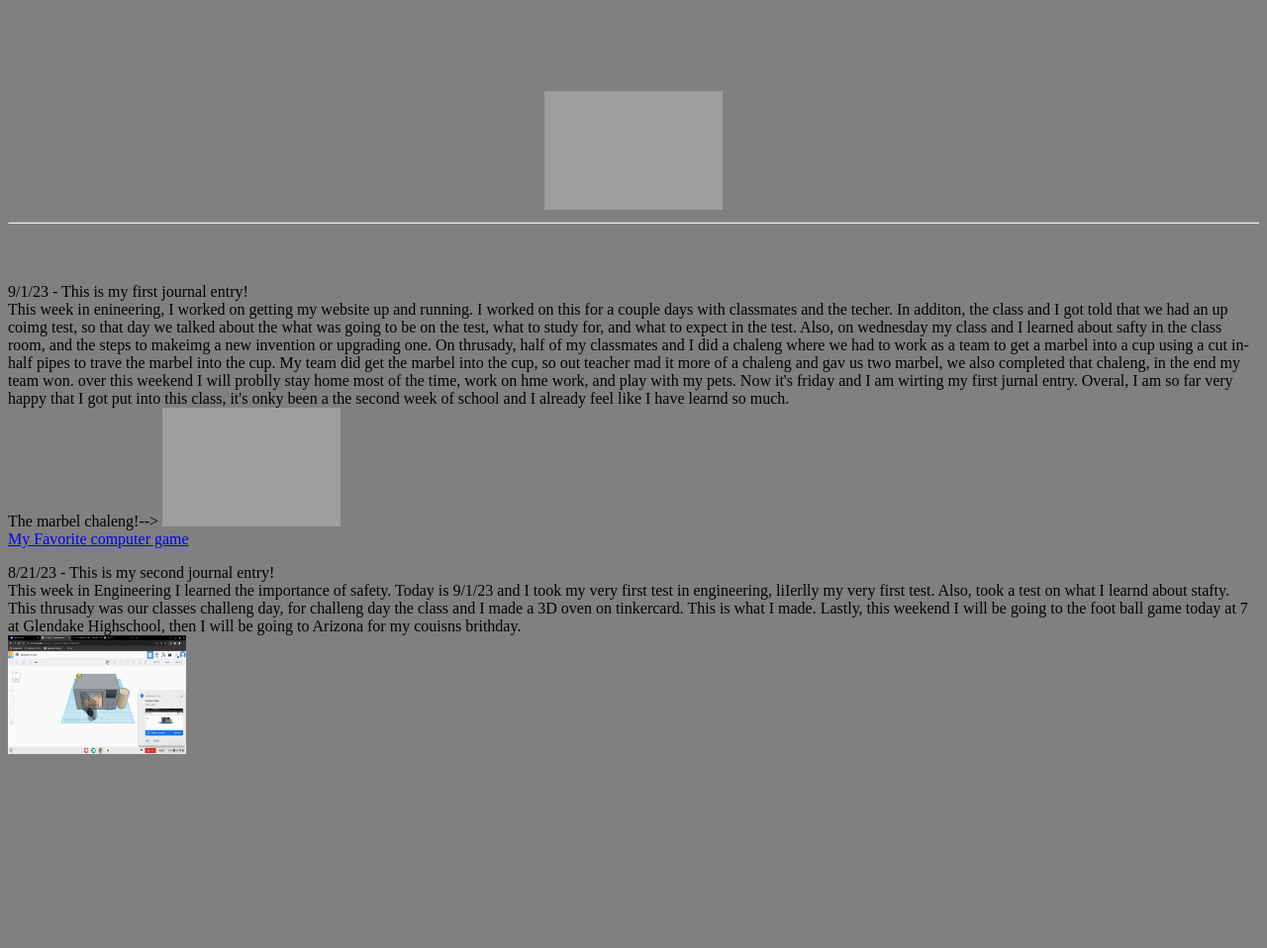
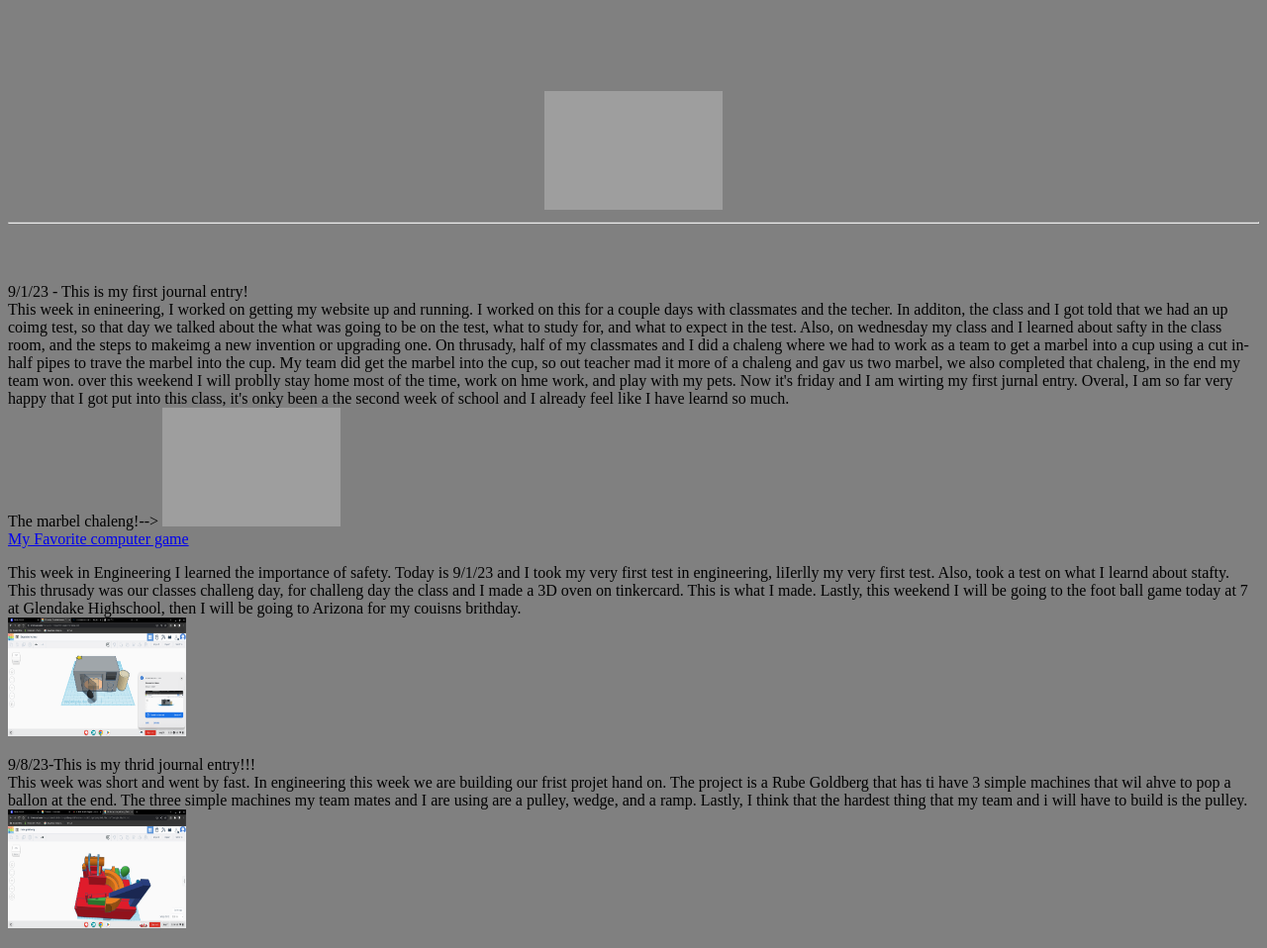
Before and after one commit to llun1609/Engineering, a plain HTML site: page index.html in a window 1280 px wide. Shown: the whole page at 99% size. Before the commit the page ends 800 px from the top, so only its background shows below. Drawn offline with Linux system fonts and the light colour scheme; grey boxes are pictures that could not be loaded.

Commit message:
update #

```diff
--- a/index.html
+++ b/index.html
@@ -23,10 +23,13 @@
         </p>
 
         <p>
-            8/21/23 - This is my second journal entry!<br>
              This week in Engineering I learned the importance of safety. Today is 9/1/23 and I took my very first test in engineering, liIerlly my very first test. Also, took a test on what I learnd about stafty. This thrusady was our classes challeng day, for challeng day the class and I made a 3D oven on tinkercard. This is what I made. Lastly, this weekend I will be going to the foot ball game today at 7 at Glendake Highschool, then I will be going to Arizona for my couisns brithday.<br>
              <img src="3D.png" width="180px" height="120px">
         </p>
     </body>
 
 </html>
+<p>
+ 9/8/23-This is my thrid journal entry!!!<br>
+ This week was short and went by fast. In engineering this week we are building our frist projet hand on. The project is a Rube Goldberg that has ti have 3 simple machines that wil ahve to pop a ballon at the end. The three simple machines my team mates and I are using are a pulley, wedge, and a ramp. Lastly, I think that the hardest thing that my team and i will have to build is the pulley.<br>
+ <img src="Tinkercad.png" width="180px" height="120px">
```
Also changed, not shown: Tinkercad.png (added).
